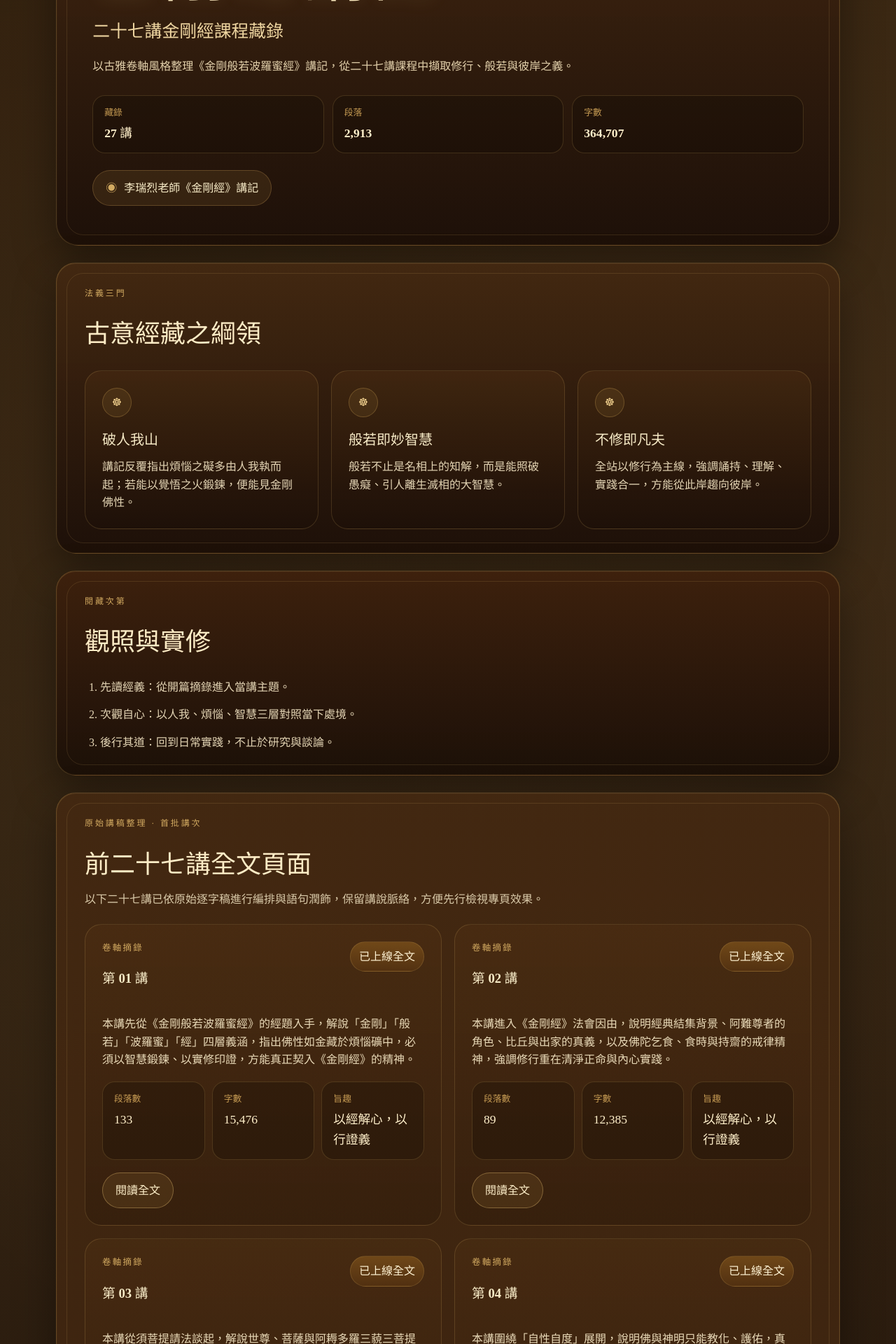
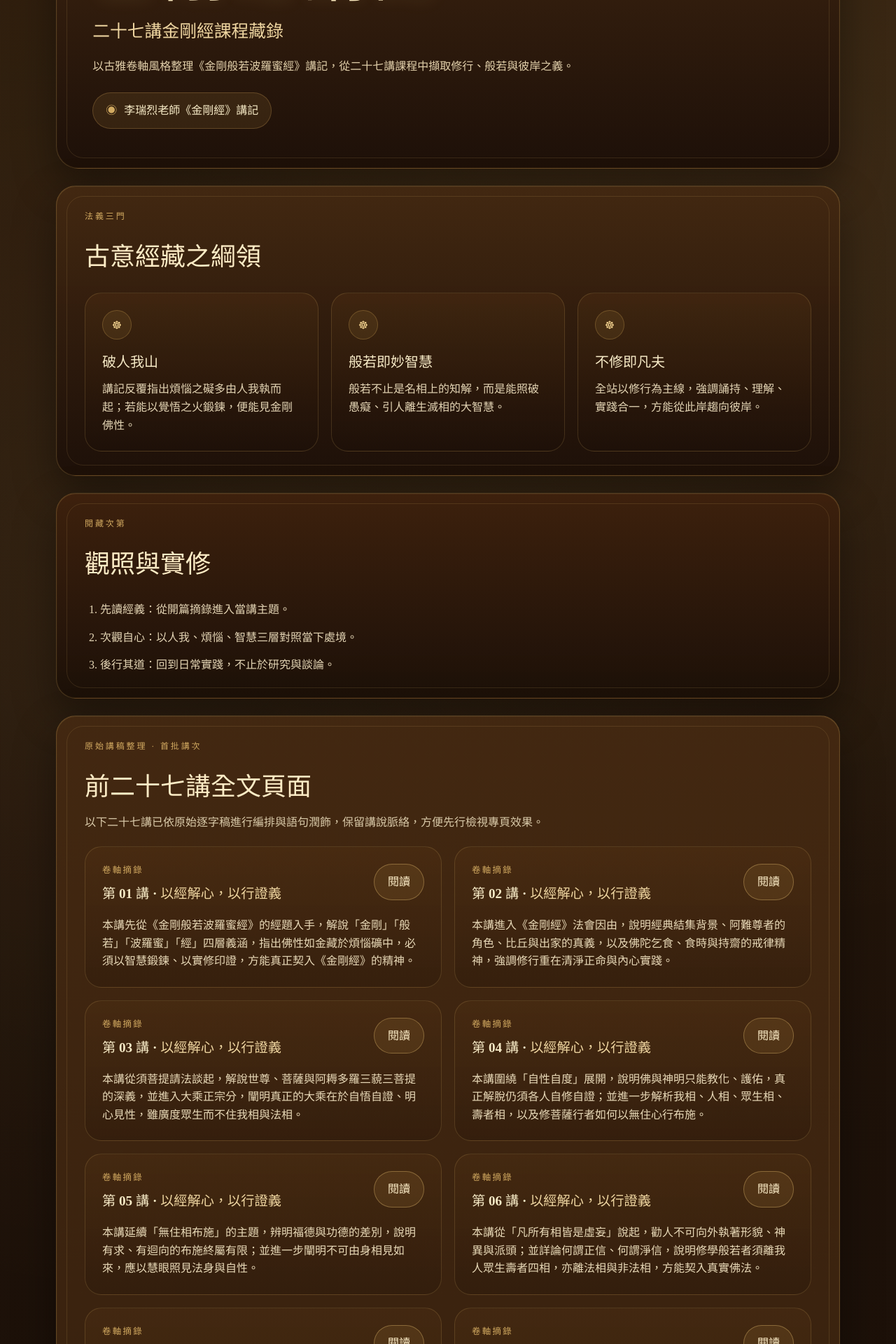
Before and after one commit to jackylee0424/buddha-md, a React (Vite) app: page / in a window 1280 px wide. Shown: the part 240-2160 px from the top of the page at 70% size. Built offline with nearby package versions, Linux system fonts and the light colour scheme.

Commit message:
[verified] refine homepage lecture cards

```diff
--- a/src/App.tsx
+++ b/src/App.tsx
@@ -1,5 +1,5 @@
 import { useEffect, useMemo, useState } from 'react';
-import { archiveStats, localizedContent, type Locale } from './data/siteData';
+import { localizedContent, type Locale } from './data/siteData';
 import { availableLectureIds, lecturePageLocales, lecturePages } from './data/lecturePages';
 import './styles.css';
 
@@ -8,10 +8,6 @@ type Route =
   | { view: 'lecture'; lectureId: number };
 
 const localeOrder: Locale[] = ['zh-Hant', 'en'];
-const numberFormatters: Record<Locale, Intl.NumberFormat> = {
-  'zh-Hant': new Intl.NumberFormat('zh-Hant-TW'),
-  en: new Intl.NumberFormat('en-US')
-};
 
 function parseRoute(hash: string): Route {
   const cleaned = hash.replace(/^#/, '').replace(/\/$/, '');
@@ -34,7 +30,6 @@ function App() {
 
   const content = localizedContent[locale];
   const lectureChrome = lecturePageLocales[locale];
-  const formatter = numberFormatters[locale];
   const lecture = route.view === 'lecture' ? lecturePages[route.lectureId] : undefined;
   const lectureIsAvailable = Boolean(lecture && availableLectureIds.includes(lecture.id as (typeof availableLectureIds)[number]));
   const lectureHasEnglish = Boolean(lecture?.enTitle && lecture?.enSummary && lecture?.enFull?.length);
@@ -125,23 +120,6 @@ function App() {
         <p className="hero__subtitle">{content.subtitle}</p>
         <p className="hero__description">{content.description}</p>
 
-        <div className="hero__meta">
-          <div>
-            <span>{content.statsLabels.sessions}</span>
-            <strong>
-              {archiveStats.sessions} {content.statsUnits.sessions}
-            </strong>
-          </div>
-          <div>
-            <span>{content.statsLabels.paragraphs}</span>
-            <strong>{formatter.format(archiveStats.totalParagraphs)}</strong>
-          </div>
-          <div>
-            <span>{content.statsLabels.chars}</span>
-            <strong>{formatter.format(archiveStats.totalChars)}</strong>
-          </div>
-        </div>
-
         <a className="hero__source" href={content.sourceUrl} target="_blank" rel="noreferrer">
           {content.sourceLabel}
         </a>
@@ -191,35 +169,28 @@ function App() {
                 <div className="lecture-card__header">
                   <div>
                     <p className="lecture-card__eyebrow">{content.sessionDetailEyebrow}</p>
-                    <h3>{session.title}</h3>
+                    <h3 className="lecture-card__title">
+                      <span>{session.title}</span>
+                      <span className="lecture-card__title-separator" aria-hidden="true">
+                        {' '}·{' '}
+                      </span>
+                      <span className="lecture-card__title-focus">{session.focus}</span>
+                    </h3>
                   </div>
-                  <span className={session.isAvailable ? 'lecture-card__status lecture-card__status--ready' : 'lecture-card__status'}>
-                    {session.isAvailable ? lectureChrome.availableLabel : lectureChrome.pendingLabel}
-                  </span>
+                  {session.isAvailable ? (
+                    <a
+                      className="lecture-card__link lecture-card__link--header"
+                      href={formatLectureHash(session.id)}
+                      aria-label={`${lectureChrome.readFullText} ${session.title} ${session.focus}`}
+                    >
+                      {lectureChrome.readFullText}
+                    </a>
+                  ) : (
+                    <span className="lecture-card__status">{lectureChrome.pendingLabel}</span>
+                  )}
                 </div>
 
                 <p className="lecture-card__summary">{session.cardText}</p>
-
-                <dl className="session-detail__meta lecture-card__meta">
-                  <div>
-                    <dt>{content.sessionMetaLabels.paragraphCount}</dt>
-                    <dd>{formatter.format(session.paragraphCount)}</dd>
-                  </div>
-                  <div>
-                    <dt>{content.sessionMetaLabels.charCount}</dt>
-                    <dd>{formatter.format(session.charCount)}</dd>
-                  </div>
-                  <div>
-                    <dt>{content.sessionMetaLabels.focus}</dt>
-                    <dd>{session.focus}</dd>
-                  </div>
-                </dl>
-
-                {session.isAvailable ? (
-                  <a className="lecture-card__link" href={formatLectureHash(session.id)}>
-                    {lectureChrome.readFullText}
-                  </a>
-                ) : null}
               </article>
             ))}
           </div>
--- a/src/data/lecturePages.ts
+++ b/src/data/lecturePages.ts
@@ -945,9 +945,8 @@ export const lecturePageLocales = {
     archiveHeading: '前二十七講全文頁面',
     archiveDescription:
       '以下二十七講已依原始逐字稿進行編排與語句潤飾，保留講說脈絡，方便先行檢視專頁效果。',
-    availableLabel: '已上線全文',
     pendingLabel: '後續整理中',
-    readFullText: '閱讀全文',
+    readFullText: '閱讀',
     fullTextReady: '可讀全文',
     backToIndex: '返回首頁總覽',
     sourceLabel: '原始來源：逐字稿整理稿',
@@ -962,9 +961,8 @@ export const lecturePageLocales = {
     archiveHeading: 'Lecture pages and English rollout',
     archiveDescription:
       'All twenty-seven lectures are available as polished Traditional Chinese pages, and lectures 01–03 now also have full English versions.',
-    availableLabel: 'Full text live',
     pendingLabel: 'Coming next',
-    readFullText: 'Read lecture page',
+    readFullText: 'Read',
     fullTextReady: 'Traditional Chinese ready',
     fullTextReadyEnglish: 'English full text ready',
     backToIndex: 'Back to archive index',
@@ -981,7 +979,6 @@ export const lecturePageLocales = {
   archiveKicker: string;
   archiveHeading: string;
   archiveDescription: string;
-  availableLabel: string;
   pendingLabel: string;
   readFullText: string;
   fullTextReady: string;
--- a/src/styles.css
+++ b/src/styles.css
@@ -169,36 +169,6 @@ button {
   color: rgba(246, 228, 188, 0.9);
 }
 
-.hero__meta {
-  display: grid;
-  grid-template-columns: repeat(3, minmax(0, 1fr));
-  gap: 12px;
-  margin-top: 28px;
-}
-
-.hero__meta div,
-.session-detail__meta div {
-  padding: 14px 16px;
-  border-radius: 18px;
-  background: rgba(11, 6, 3, 0.24);
-  border: 1px solid rgba(220, 180, 103, 0.18);
-}
-
-.hero__meta span,
-.session-detail__meta dt {
-  display: block;
-  font-size: 0.8rem;
-  color: #c69b53;
-}
-
-.hero__meta strong,
-.session-detail__meta dd {
-  display: block;
-  margin-top: 4px;
-  font-size: 1.1rem;
-  color: #fff0cb;
-}
-
 .hero__source {
   display: inline-flex;
   align-items: center;
@@ -349,17 +319,6 @@ button {
   font-size: 1rem;
 }
 
-.session-detail__meta {
-  display: grid;
-  grid-template-columns: repeat(3, minmax(0, 1fr));
-  gap: 10px;
-  margin: 20px 0 0;
-}
-
-.session-detail__meta dd {
-  margin: 5px 0 0;
-}
-
 .lecture-grid {
   display: grid;
   grid-template-columns: repeat(2, minmax(0, 1fr));
@@ -379,7 +338,18 @@ button {
 .lecture-card__header {
   display: flex;
   justify-content: space-between;
+  align-items: flex-start;
   gap: 16px;
+}
+
+.lecture-card__title {
+  margin: 0;
+  font-size: 1.2rem;
+  line-height: 1.4;
+}
+
+.lecture-card__title-focus {
+  color: #efd6a1;
 }
 
 .lecture-card__eyebrow,
@@ -402,18 +372,9 @@ button {
   white-space: nowrap;
 }
 
-.lecture-card__status--ready {
-  color: #fff3d4;
-  background: linear-gradient(180deg, rgba(189, 128, 38, 0.35), rgba(109, 65, 18, 0.35));
-}
-
 .lecture-card__summary {
   margin: 0;
   color: rgba(247, 233, 199, 0.92);
-}
-
-.lecture-card__meta {
-  margin: 0;
 }
 
 .lecture-card__link,
@@ -428,6 +389,11 @@ button {
   background: rgba(201, 153, 75, 0.12);
   color: #fff0cb;
   text-decoration: none;
+}
+
+.lecture-card__link--header {
+  flex-shrink: 0;
+  min-width: 72px;
 }
 
 .detail-link--button {
@@ -491,9 +457,7 @@ button {
   }
 
   .teaching-grid,
-  .hero__meta,
-  .lecture-grid,
-  .lecture-card__meta {
+  .lecture-grid {
     grid-template-columns: 1fr;
   }
 
```
Also changed, not shown: 1 other file (tests, documents, lock files or other folders).
